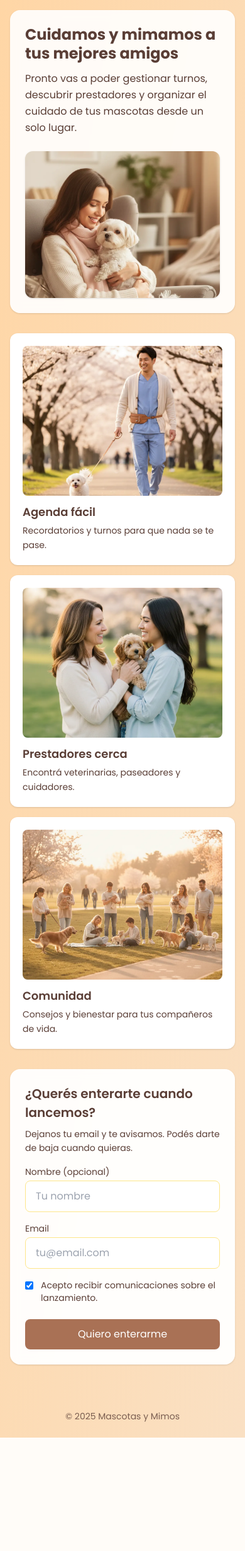
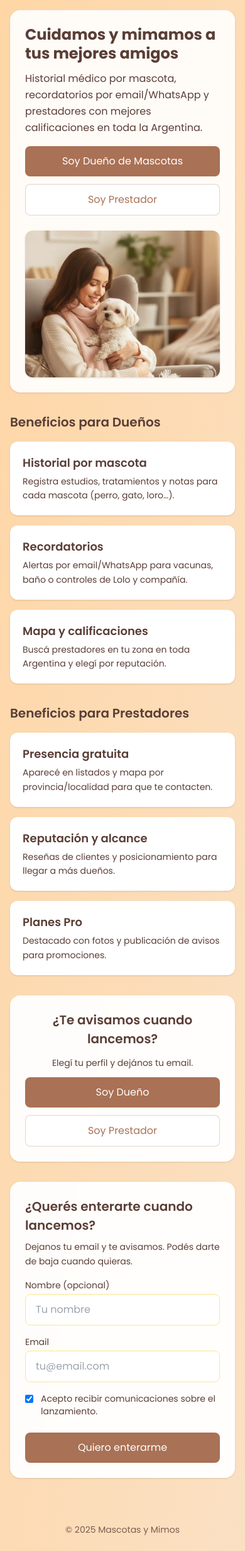
Before and after one commit to silviadelanzo/gestionmascotas, a PHP site: page /mascotasymimos/index_responsive.php in a window 390 px wide. Shown: the part 80-2542 px from the top of the page at 63% size. Before the commit the page ends 2362 px from the top, so only its background shows below. Run offline with PHP 8.4, Linux system fonts and the light colour scheme; some libraries are stand-ins or nearby versions.

Commit message:
Landing responsive: CTA doble, beneficios por perfil (Dueños/Prestadores) y anclas

```diff
--- a/public/index_responsive.php
+++ b/public/index_responsive.php
@@ -31,7 +31,11 @@
         <div class="grid grid-cols-1 md:grid-cols-2 gap-6 md:gap-10 items-center">
           <div>
             <h2 class="text-[clamp(1.5rem,5vw,2.25rem)] leading-tight font-bold mb-3">Cuidamos y mimamos a tus mejores amigos</h2>
-            <p class="text-base md:text-lg leading-relaxed">Pronto vas a poder gestionar turnos, descubrir prestadores y organizar el cuidado de tus mascotas desde un solo lugar.</p>
+            <p class="text-base md:text-lg leading-relaxed mb-4">Historial médico por mascota, recordatorios por email/WhatsApp y prestadores con mejores calificaciones en toda la Argentina.</p>
+            <div class="flex flex-col sm:flex-row gap-3">
+              <a href="#beneficios-duenos" class="min-h-[44px] inline-flex items-center justify-center rounded-lg bg-[#A97155] text-white px-5 py-3 hover:bg-[#8d5f47]">Soy Dueño de Mascotas</a>
+              <a href="#beneficios-prestadores" class="min-h-[44px] inline-flex items-center justify-center rounded-lg bg-white text-[#A97155] border border-[#A97155]/30 px-5 py-3 hover:bg-[#fff2ea]">Soy Prestador</a>
+            </div>
           </div>
           <div>
             <img src="assets/img/hero.webp" onerror="this.src='assets/img/hero.png'" alt="Ilustración mascotas" class="w-full aspect-[4/3] object-cover rounded-xl shadow" />
@@ -40,29 +44,58 @@
       </div>
     </section>
 
-    <!-- Tarjetas / beneficios -->
-    <section class="max-w-screen-xl mx-auto px-4 pb-8 md:pb-12">
+    <!-- Beneficios Dueños -->
+    <section id="beneficios-duenos" class="max-w-screen-xl mx-auto px-4 pb-8 md:pb-12">
+      <h3 class="text-[clamp(1.25rem,4vw,1.75rem)] font-semibold mb-4">Beneficios para Dueños</h3>
       <div class="grid grid-cols-1 sm:grid-cols-2 lg:grid-cols-3 gap-4 md:gap-6">
         <article class="rounded-xl bg-white p-5 shadow">
-          <img src="assets/img/beneficio1.webp" onerror="this.src='assets/img/beneficio1.png'" alt="Agenda" class="w-full aspect-[4/3] object-cover rounded-lg mb-3" />
-          <h3 class="text-lg font-semibold mb-1">Agenda fácil</h3>
-          <p class="text-sm md:text-base leading-relaxed">Recordatorios y turnos para que nada se te pase.</p>
+          <h4 class="text-lg font-semibold mb-1">Historial por mascota</h4>
+          <p class="text-sm md:text-base leading-relaxed">Registra estudios, tratamientos y notas para cada mascota (perro, gato, loro…).</p>
         </article>
         <article class="rounded-xl bg-white p-5 shadow">
-          <img src="assets/img/beneficio2.webp" onerror="this.src='assets/img/beneficio2.png'" alt="Prestadores" class="w-full aspect-[4/3] object-cover rounded-lg mb-3" />
-          <h3 class="text-lg font-semibold mb-1">Prestadores cerca</h3>
-          <p class="text-sm md:text-base leading-relaxed">Encontrá veterinarias, paseadores y cuidadores.</p>
+          <h4 class="text-lg font-semibold mb-1">Recordatorios</h4>
+          <p class="text-sm md:text-base leading-relaxed">Alertas por email/WhatsApp para vacunas, baño o controles de Lolo y compañía.</p>
         </article>
         <article class="rounded-xl bg-white p-5 shadow">
-          <img src="assets/img/comunidad.png.webp" onerror="this.src='assets/img/comunidad.png.png'" alt="Comunidad" class="w-full aspect-[4/3] object-cover rounded-lg mb-3" />
-          <h3 class="text-lg font-semibold mb-1">Comunidad</h3>
-          <p class="text-sm md:text-base leading-relaxed">Consejos y bienestar para tus compañeros de vida.</p>
+          <h4 class="text-lg font-semibold mb-1">Mapa y calificaciones</h4>
+          <p class="text-sm md:text-base leading-relaxed">Buscá prestadores en tu zona en toda Argentina y elegí por reputación.</p>
         </article>
       </div>
     </section>
 
+    <!-- Beneficios Prestadores -->
+    <section id="beneficios-prestadores" class="max-w-screen-xl mx-auto px-4 pb-8 md:pb-12">
+      <h3 class="text-[clamp(1.25rem,4vw,1.75rem)] font-semibold mb-4">Beneficios para Prestadores</h3>
+      <div class="grid grid-cols-1 sm:grid-cols-2 lg:grid-cols-3 gap-4 md:gap-6">
+        <article class="rounded-xl bg-white p-5 shadow">
+          <h4 class="text-lg font-semibold mb-1">Presencia gratuita</h4>
+          <p class="text-sm md:text-base leading-relaxed">Aparecé en listados y mapa por provincia/localidad para que te contacten.</p>
+        </article>
+        <article class="rounded-xl bg-white p-5 shadow">
+          <h4 class="text-lg font-semibold mb-1">Reputación y alcance</h4>
+          <p class="text-sm md:text-base leading-relaxed">Reseñas de clientes y posicionamiento para llegar a más dueños.</p>
+        </article>
+        <article class="rounded-xl bg-white p-5 shadow">
+          <h4 class="text-lg font-semibold mb-1">Planes Pro</h4>
+          <p class="text-sm md:text-base leading-relaxed">Destacado con fotos y publicación de avisos para promociones.</p>
+        </article>
+      </div>
+    </section>
+
+    <!-- CTA doble -->
+    <section class="max-w-screen-md mx-auto px-4 pb-8 md:pb-12">
+      <div class="rounded-2xl bg-white/95 backdrop-blur p-6 md:p-8 shadow text-center space-y-3">
+        <h3 class="text-[clamp(1.25rem,4vw,1.75rem)] font-semibold">¿Te avisamos cuando lancemos?</h3>
+        <p class="text-sm md:text-base leading-relaxed">Elegí tu perfil y dejános tu email.</p>
+        <div class="flex flex-col sm:flex-row gap-3 justify-center">
+          <a href="#suscripcion" class="min-h-[44px] inline-flex items-center justify-center rounded-lg bg-[#A97155] text-white px-6 py-3 hover:bg-[#8d5f47]">Soy Dueño</a>
+          <a href="#suscripcion" class="min-h-[44px] inline-flex items-center justify-center rounded-lg bg-white text-[#A97155] border border-[#A97155]/30 px-6 py-3 hover:bg-[#fff2ea]">Soy Prestador</a>
+        </div>
+      </div>
+    </section>
+
     <!-- Suscripción -->
-    <section class="max-w-screen-md mx-auto px-4 pb-12">
+    <section id="suscripcion" class="max-w-screen-md mx-auto px-4 pb-12">
       <div class="rounded-2xl bg-white/95 backdrop-blur p-6 md:p-8 shadow">
         <h3 class="text-[clamp(1.25rem,4vw,1.75rem)] font-semibold mb-2">¿Querés enterarte cuando lancemos?</h3>
         <p class="text-sm md:text-base leading-relaxed mb-4">Dejanos tu email y te avisamos. Podés darte de baja cuando quieras.</p>
```
